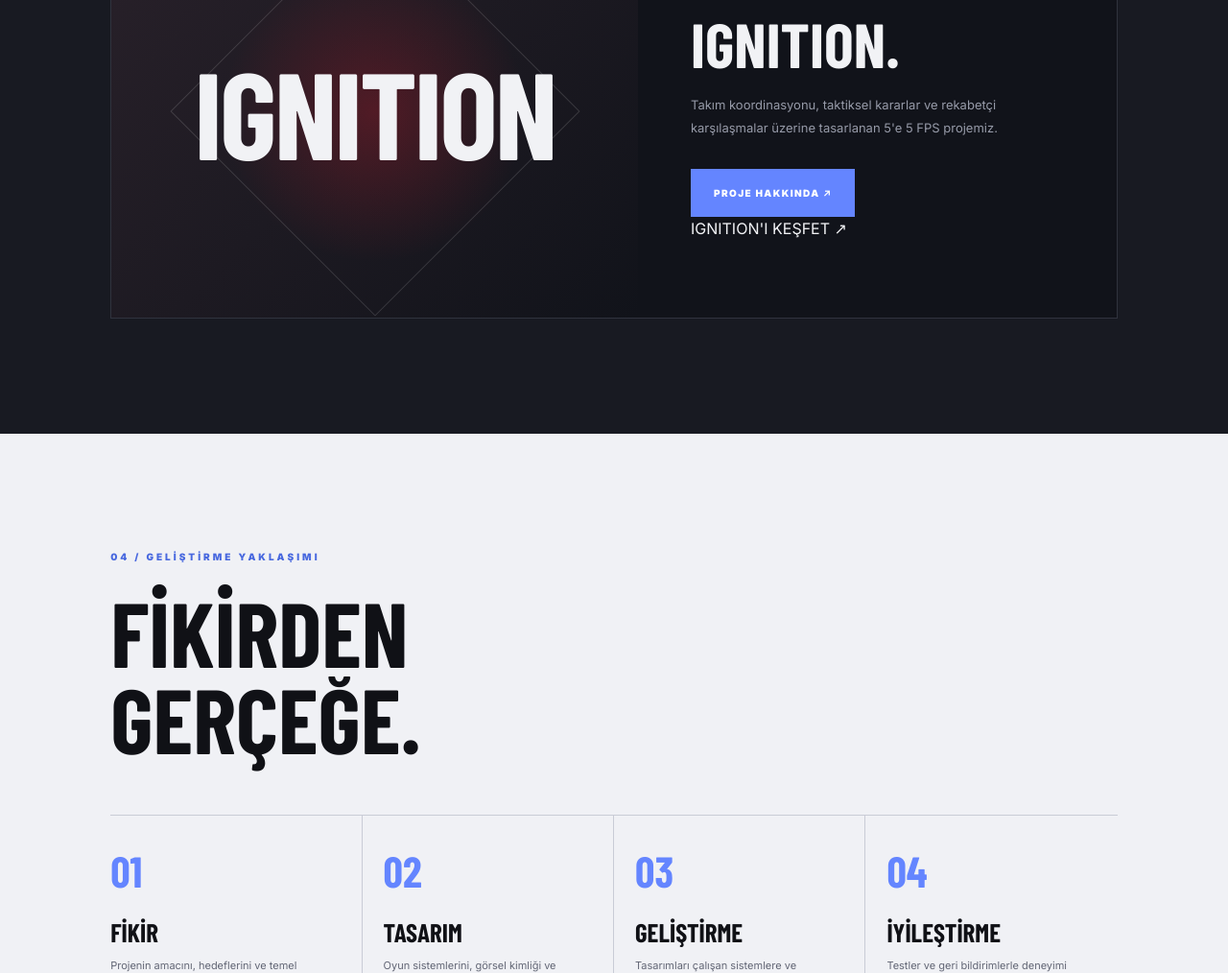
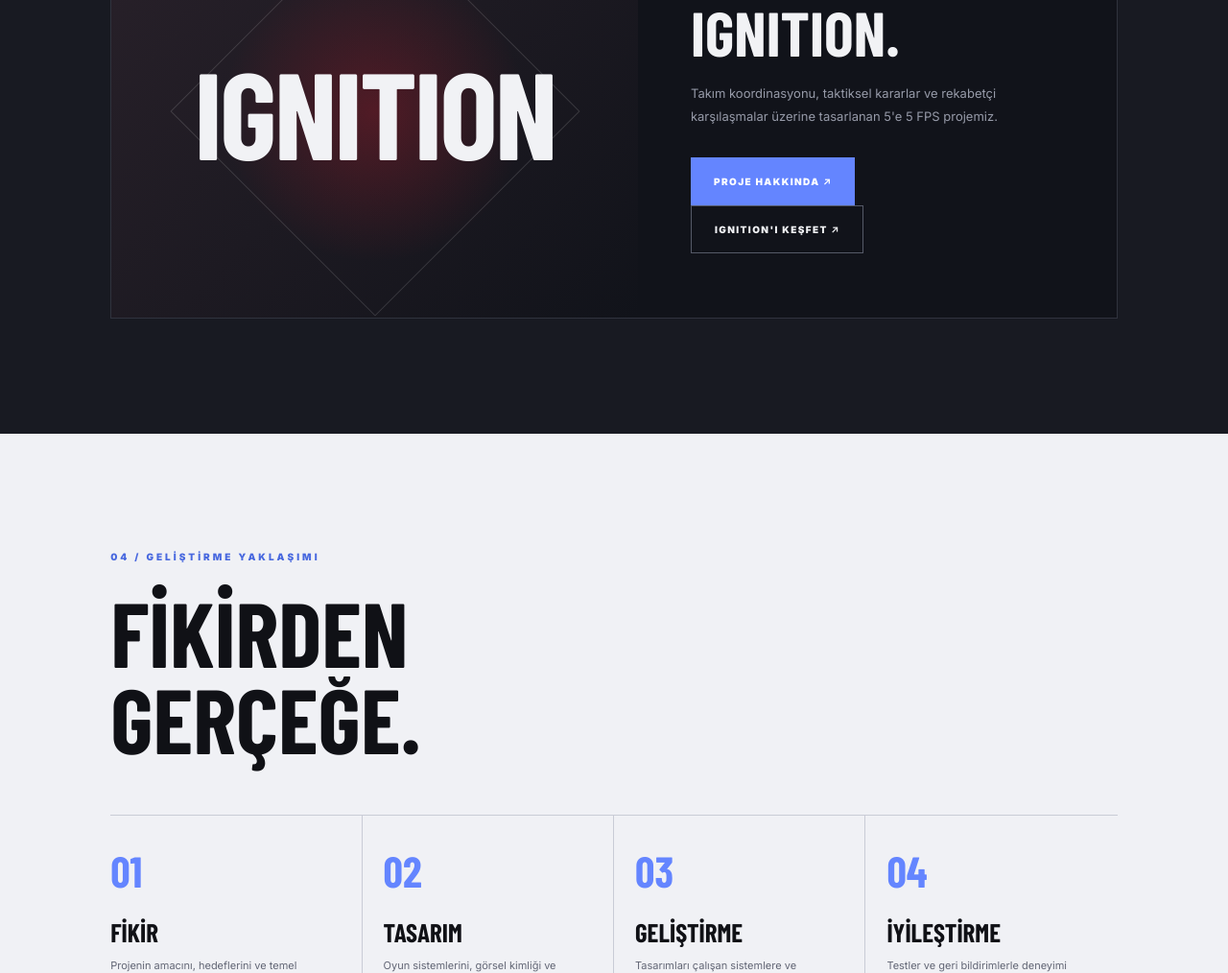
Before and after one commit to keremhanhan/verse-mate-website, a plain HTML site: page index.html in a window 1280 px wide. Shown: the part 2656-3670 px from the top of the page at 96% size. Drawn offline with nearby package versions, Linux system fonts and the light colour scheme; a web font is replaced by a local one.

Commit message:
Change button class for IGNITION link

```diff
--- a/index.html
+++ b/index.html
@@ -948,7 +948,7 @@
           <a href="index.html#iletisim" class="button button-primary">
             PROJE HAKKINDA ↗
           </a>
-          <a class="btn"
+          <a class="button button-outline"
    href="https://keremhanhan.github.io/IGNITION-WEBSITE/"
    target="_blank"
    rel="noopener noreferrer">
```
